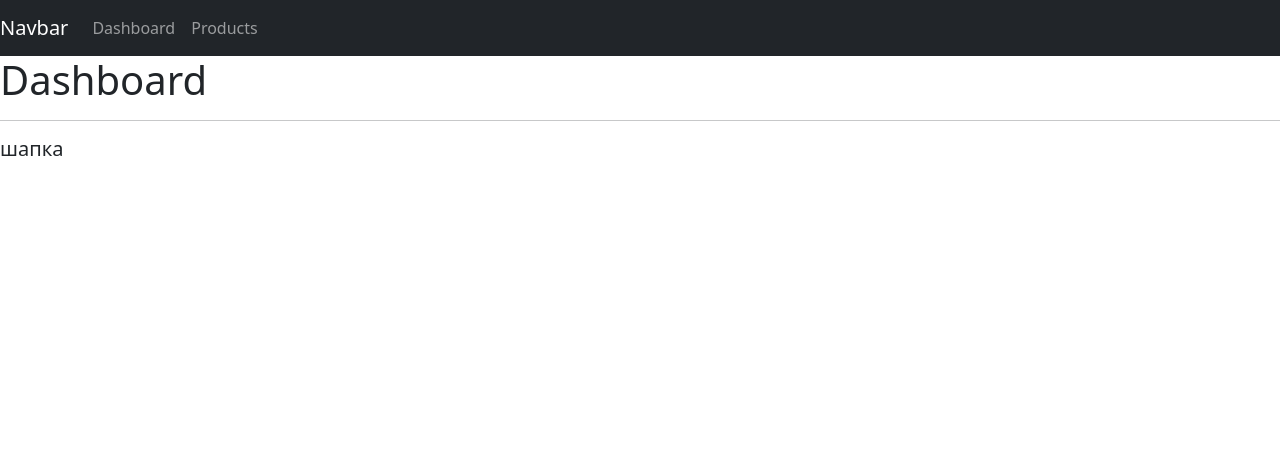
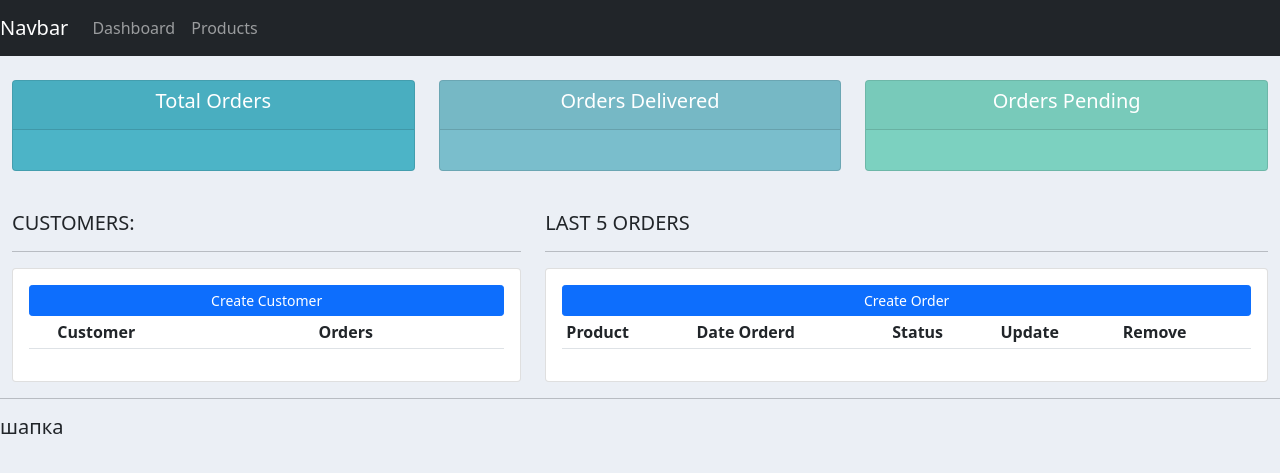
Before and after one commit to dimer3799/customer_management, a Django app: page / in a window 1280 px wide. Shown: the top 473 px of the page. Run offline with Django 3.2, Linux system fonts and the light colour scheme; lists and menus that the app fills with data are empty; some libraries are stand-ins or nearby versions.

Commit message:
upload html page

```diff
--- a/accounts/templates/accounts/base.html
+++ b/accounts/templates/accounts/base.html
@@ -3,12 +3,40 @@
 <head>
     <title>CRM</title>
     <link href="https://cdn.jsdelivr.net/npm/bootstrap@5.0.0-beta1/dist/css/bootstrap.min.css" rel="stylesheet" integrity="sha384-giJF6kkoqNQ00vy+HMDP7azOuL0xtbfIcaT9wjKHr8RbDVddVHyTfAAsrekwKmP1" crossorigin="anonymous">
+    <style>
 
+		#logo{
+		}
+
+		body{
+			background-color: #ebeff5;
+		}
+
+
+		#total-orders{
+			background-color: #4cb4c7;
+		}
+
+
+		#orders-delivered{
+			background-color: #7abecc;
+		}
+
+		#orders-pending{
+			background-color: #7CD1C0;
+		}
+
+
+
+
+	</style>
 </head>
 <body>
     {% include "accounts/navbar.html" %}
+    <div class="container-fluid">
     {% block content %}
     {% endblock %}
+    </div>
     <hr>
     <h5>шапка</h5>
 </body>
--- a/accounts/templates/accounts/dashboard.html
+++ b/accounts/templates/accounts/dashboard.html
@@ -1,4 +1,40 @@
 {% extends "accounts/base.html" %}
 {% block content %}
-    <h1>Dashboard</h1>
+{%  include 'accounts/status.html' %}
+<br>
+<div class="row">
+	<div class="col-md-5">
+		<h5>CUSTOMERS:</h5>
+		<hr>
+		<div class="card card-body">
+			<a class="btn btn-primary  btn-sm btn-block" href="">Create Customer</a>
+			<table class="table table-sm">
+				<tr>
+					<th></th>
+					<th>Customer</th>
+					<th>Orders</th>
+				</tr>
+
+			</table>
+		</div>
+	</div>
+
+	<div class="col-md-7">
+		<h5>LAST 5 ORDERS</h5>
+		<hr>
+		<div class="card card-body">
+			<a class="btn btn-primary  btn-sm btn-block" href="">Create Order</a>
+			<table class="table table-sm">
+				<tr>
+					<th>Product</th>
+					<th>Date Orderd</th>
+					<th>Status</th>
+					<th>Update</th>
+					<th>Remove</th>
+				</tr>
+
+			</table>
+		</div>
+	</div>
+</div>
 {% endblock %}
--- a/accounts/templates/accounts/status.html
+++ b/accounts/templates/accounts/status.html
@@ -0,0 +1,42 @@
+<br>
+
+<div class="row">
+	<div class="col">
+		<div class="col-md">
+			<div class="card text-center text-white  mb-3" id="total-orders">
+			  	<div class="card-header">
+			  		<h5 class="card-title">Total Orders</h5>
+			  	</div>
+			  	<div class="card-body">
+			    	<h3 class="card-title"></h3>
+			  	</div>
+			</div>
+		</div>
+	</div>
+
+	<div class="col">
+		<div class="col-md">
+			<div class="card text-center text-white  mb-3" id="orders-delivered">
+			  	<div class="card-header">
+			  		<h5 class="card-title">Orders Delivered</h5>
+			  	</div>
+			  	<div class="card-body">
+			    	<h3 class="card-title"></h3>
+			  	</div>
+			</div>
+		</div>
+	</div>
+
+	<div class="col">
+		<div class="col-md">
+			<div class="card text-center text-white  mb-3" id="orders-pending">
+			  	<div class="card-header">
+			  		<h5 class="card-title">Orders Pending</h5>
+			  	</div>
+			  	<div class="card-body">
+			    	<h3 class="card-title"></h3>
+			  	</div>
+			</div>
+		</div>
+	</div>
+</div>
```
Also changed, not shown: accounts/templates/accounts/products.html (+18 -1 lines).
